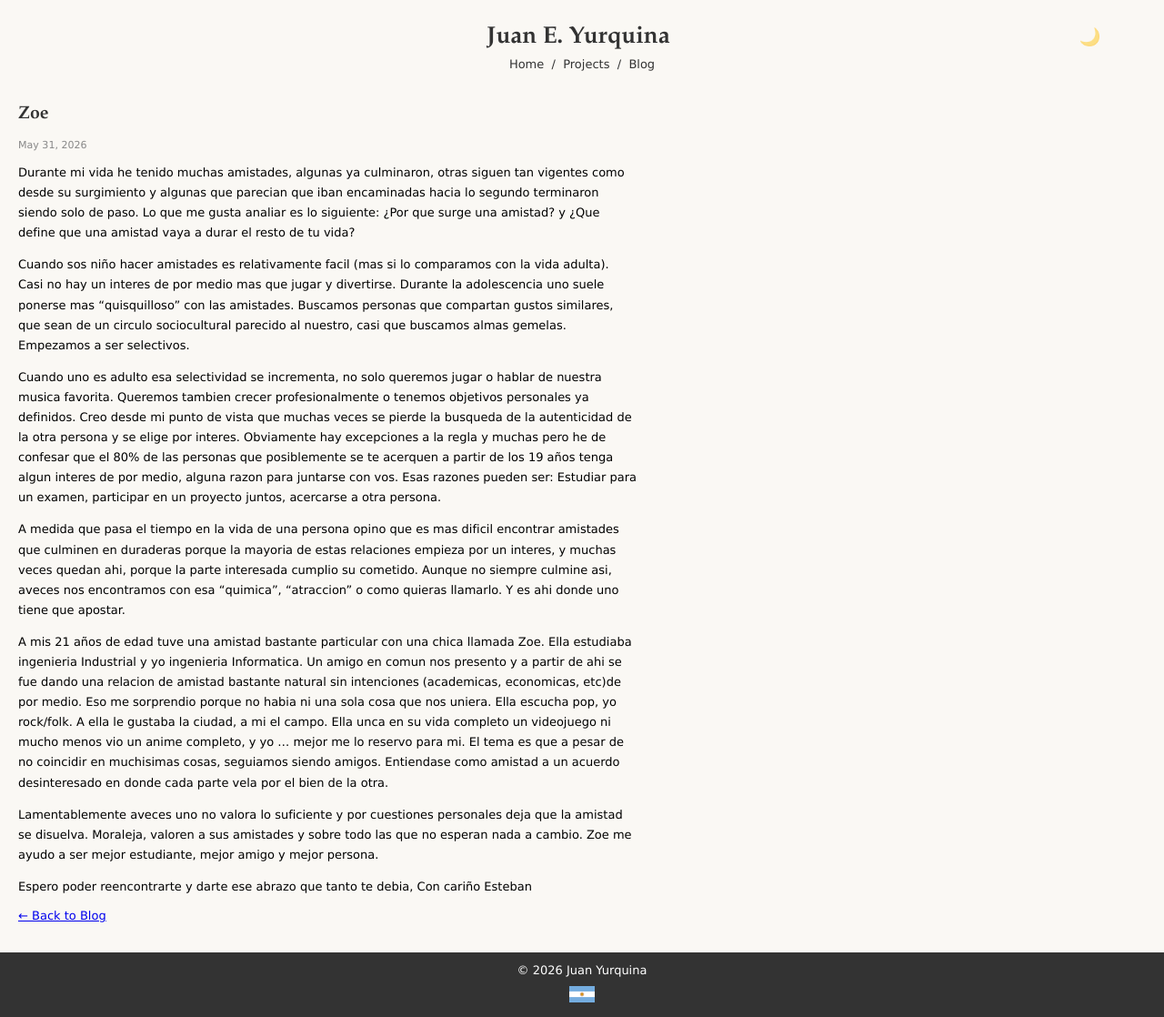
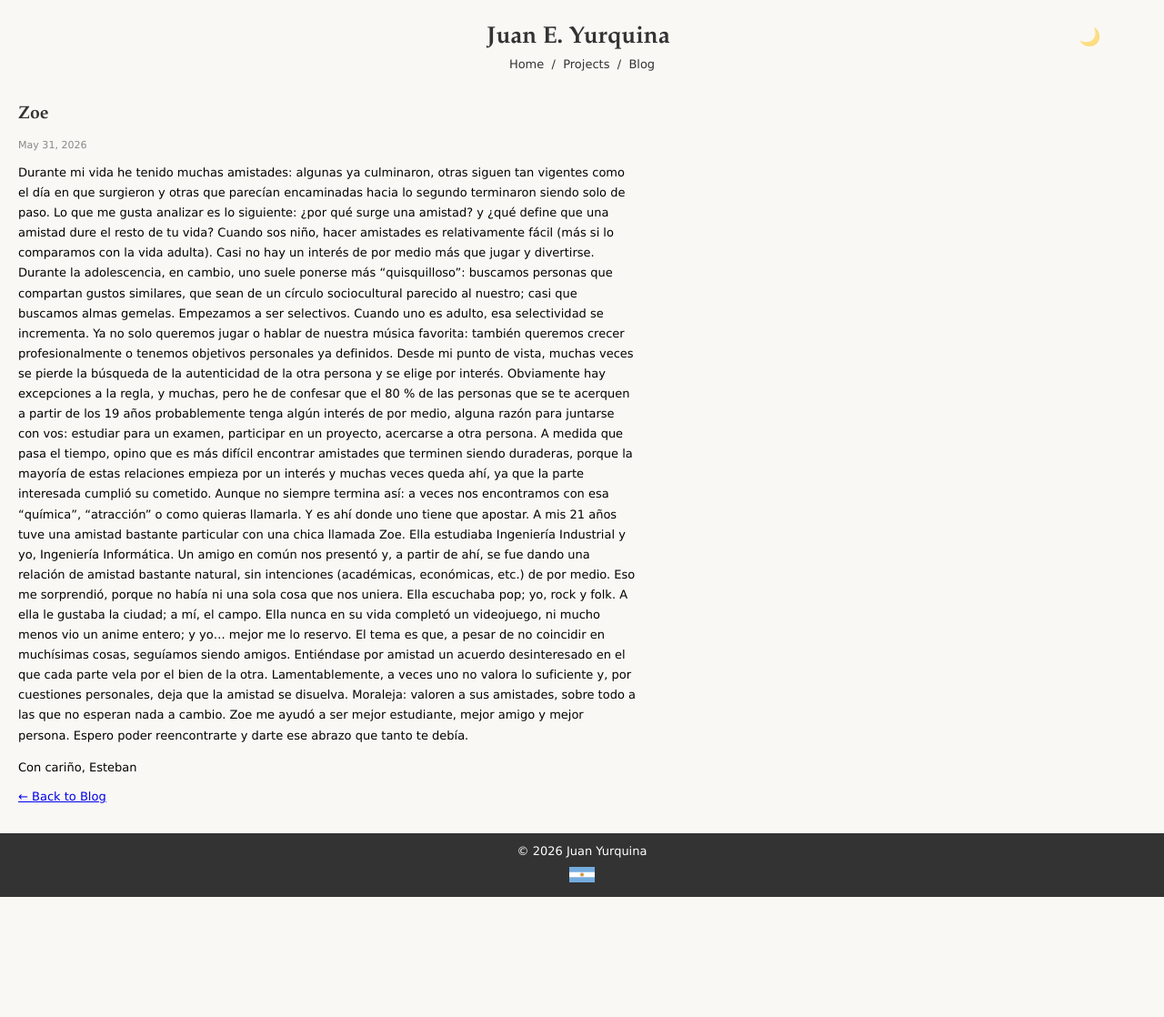
Before and after one commit to estebanjy/estebanjy.github.io, a Jekyll site: the page built from _posts/2026-05-31-Zoe.md, in a window 1280 px wide. Shown: the whole page at 91% size. Built offline with Jekyll 4.4.1, drawn with Linux system fonts in a browser that asks for light colours; after the commit the page ends 986 px from its top, so only the background shows below that.

Commit message:
k  with '#' will be ignored, and an empty message aborts the commit.

```diff
--- a/_posts/2026-05-31-Zoe.md
+++ b/_posts/2026-05-31-Zoe.md
@@ -4,19 +4,13 @@ title: "Zoe"
 date: 2026-05-31
 description: "Reflexiones sobre amistades"
 ---
-Durante mi vida he tenido muchas amistades, algunas ya culminaron, otras siguen tan vigentes como desde su surgimiento y algunas que parecian que iban encaminadas hacia lo segundo terminaron siendo solo de paso. Lo que me gusta analiar es lo siguiente: ¿Por que surge una amistad? y ¿Que define que una amistad vaya a durar el resto de tu vida?
+Durante mi vida he tenido muchas amistades: algunas ya culminaron, otras siguen tan vigentes como el día en que surgieron y otras que parecían encaminadas hacia lo segundo terminaron siendo solo de paso. Lo que me gusta analizar es lo siguiente: ¿por qué surge una amistad? y ¿qué define que una amistad dure el resto de tu vida?
+Cuando sos niño, hacer amistades es relativamente fácil (más si lo comparamos con la vida adulta). Casi no hay un interés de por medio más que jugar y divertirse. Durante la adolescencia, en cambio, uno suele ponerse más "quisquilloso": buscamos personas que compartan gustos similares, que sean de un círculo sociocultural parecido al nuestro; casi que buscamos almas gemelas. Empezamos a ser selectivos.
+Cuando uno es adulto, esa selectividad se incrementa. Ya no solo queremos jugar o hablar de nuestra música favorita: también queremos crecer profesionalmente o tenemos objetivos personales ya definidos. Desde mi punto de vista, muchas veces se pierde la búsqueda de la autenticidad de la otra persona y se elige por interés. Obviamente hay excepciones a la regla, y muchas, pero he de confesar que el 80 % de las personas que se te acerquen a partir de los 19 años probablemente tenga algún interés de por medio, alguna razón para juntarse con vos: estudiar para un examen, participar en un proyecto, acercarse a otra persona.
+A medida que pasa el tiempo, opino que es más difícil encontrar amistades que terminen siendo duraderas, porque la mayoría de estas relaciones empieza por un interés y muchas veces queda ahí, ya que la parte interesada cumplió su cometido. Aunque no siempre termina así: a veces nos encontramos con esa "química", "atracción" o como quieras llamarla. Y es ahí donde uno tiene que apostar.
+A mis 21 años tuve una amistad bastante particular con una chica llamada Zoe. Ella estudiaba Ingeniería Industrial y yo, Ingeniería Informática. Un amigo en común nos presentó y, a partir de ahí, se fue dando una relación de amistad bastante natural, sin intenciones (académicas, económicas, etc.) de por medio. Eso me sorprendió, porque no había ni una sola cosa que nos uniera. Ella escuchaba pop; yo, rock y folk. A ella le gustaba la ciudad; a mí, el campo. Ella nunca en su vida completó un videojuego, ni mucho menos vio un anime entero; y yo… mejor me lo reservo. El tema es que, a pesar de no coincidir en muchísimas cosas, seguíamos siendo amigos. Entiéndase por amistad un acuerdo desinteresado en el que cada parte vela por el bien de la otra.
+Lamentablemente, a veces uno no valora lo suficiente y, por cuestiones personales, deja que la amistad se disuelva. Moraleja: valoren a sus amistades, sobre todo a las que no esperan nada a cambio. Zoe me ayudó a ser mejor estudiante, mejor amigo y mejor persona.
+Espero poder reencontrarte y darte ese abrazo que tanto te debía.
 
-Cuando sos niño hacer amistades es relativamente facil (mas si lo comparamos con la vida adulta). Casi no hay un interes de por medio mas que jugar y divertirse. Durante la adolescencia uno suele ponerse mas "quisquilloso" con las amistades. Buscamos personas que compartan gustos similares, que sean de un circulo sociocultural parecido al nuestro, casi que buscamos almas gemelas. Empezamos a ser selectivos.
-
-Cuando uno es adulto esa selectividad se incrementa, no solo queremos jugar o hablar de nuestra musica favorita. Queremos tambien crecer profesionalmente o tenemos objetivos personales ya definidos. Creo desde mi punto de vista que muchas veces se pierde la busqueda de la autenticidad de la otra persona y se elige por interes. Obviamente hay excepciones a la regla y muchas pero he de confesar que el 80% de las personas que posiblemente se te acerquen a partir de los 19 años tenga algun interes de por medio, alguna razon para juntarse con vos. Esas razones pueden ser: Estudiar para un examen, participar en un proyecto juntos, acercarse a otra persona.
-
-A medida que pasa el tiempo en la vida de una persona opino que es mas dificil encontrar amistades que culminen en duraderas porque la mayoria de estas relaciones empieza por un interes, y muchas veces quedan ahi, porque la parte interesada cumplio su cometido. Aunque no siempre culmine asi, aveces nos encontramos con esa "quimica", "atraccion" o como quieras llamarlo. Y es ahi donde uno tiene que apostar.
-
-A mis 21 años de edad tuve una amistad bastante particular con una chica llamada Zoe. Ella estudiaba ingenieria Industrial y yo ingenieria Informatica. Un amigo en comun nos presento y a partir de ahi se fue dando una relacion de amistad bastante natural sin intenciones (academicas, economicas, etc)de por medio. Eso me sorprendio porque no habia ni una sola cosa que nos uniera. Ella escucha pop, yo rock/folk. A ella le gustaba la ciudad, a mi el campo. Ella unca en su vida completo un videojuego ni mucho menos vio un anime completo, y yo ... mejor me lo reservo para mi. El tema es que a pesar de no coincidir en muchisimas cosas, seguiamos siendo amigos. Entiendase como amistad a un acuerdo desinteresado en donde cada parte vela por el bien de la otra.
-
-Lamentablemente aveces uno no valora lo suficiente y por cuestiones personales deja que la amistad se disuelva. Moraleja, valoren a sus amistades y sobre todo las que no esperan nada a cambio.
-Zoe me ayudo a ser mejor estudiante, mejor amigo y mejor persona.
-
-Espero poder reencontrarte y darte ese abrazo que tanto te debia,
-Con cariño
+Con cariño,
 Esteban
```
